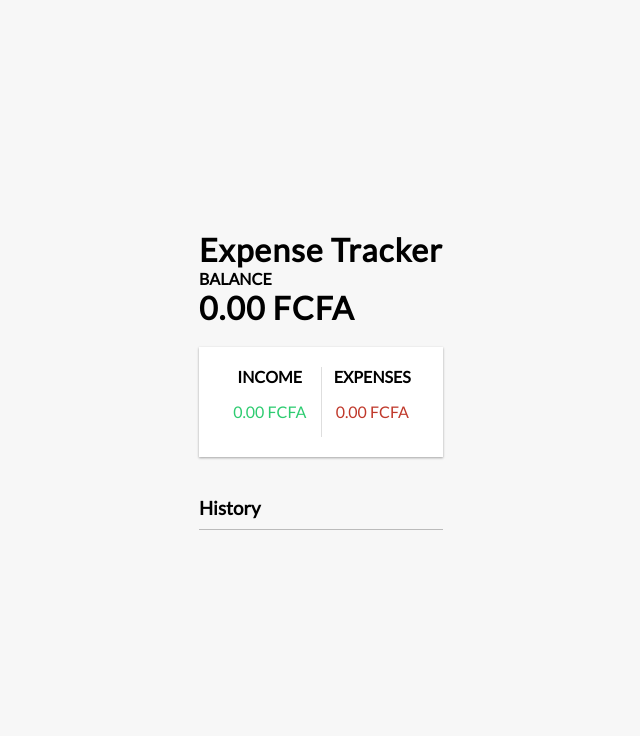
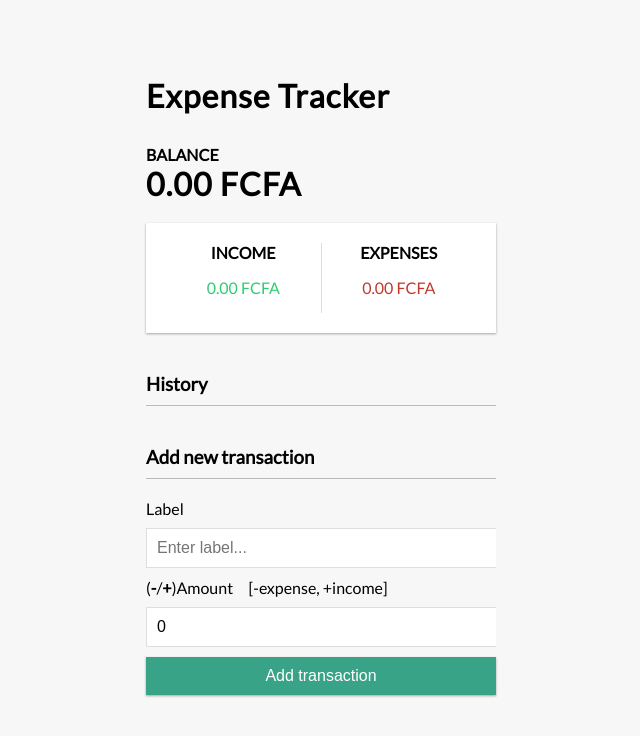
Before and after one commit to rigole/ReactJS-Applications, a React (Create React App) app in the folder expense-tracker/: page / in a window 1280 px wide. Shown: the top 736 px of the page, without its empty margins (319-959 px from the left). Built offline with nearby package versions, Linux system fonts and the light colour scheme.

Commit message:
fixing the GlobalSate problem and css

```diff
--- a/expense-tracker/src/App.js
+++ b/expense-tracker/src/App.js
@@ -4,16 +4,20 @@
 import { Balance } from "./components/Balance";
 import {IncomeExpense} from "./components/IncomeExpense";
 import {TransactionList} from "./components/TransactionList";
-import {GlobalProvider} from "./context/GlobalSate";
+import {GlobalProvider} from "./context/GlobalState";
+import {AddTransaction} from "./components/AddTransaction";
 
 function App() {
   return (
     <>
         <GlobalProvider>
             <Header/>
-            <Balance/>
-            <IncomeExpense/>
-            <TransactionList/>
+            <div className="container">
+                 <Balance/>
+                <IncomeExpense/>
+                <TransactionList/>
+                <AddTransaction/>
+            </div>
         </GlobalProvider>
     </>
   );
--- a/expense-tracker/src/components/AddTransaction.js
+++ b/expense-tracker/src/components/AddTransaction.js
@@ -22,15 +22,25 @@
             <form onSubmit={onSubmit}>
                 <div className="form-control">
                     <label htmlFor="text">Label</label>
-                    <input type="text" placeholder="Enter label..." onChange={(e) => {setText(e.target.value)}}/>
+                    <input
+                        type="text"
+                        value={text}
+                        placeholder="Enter label..."
+                        onChange={(e) => {setText(e.target.value)}}
+                    />
                 </div>
                 <div className="form-control">
                     <label htmlFor="amount">
                         (<b>-</b>/<b>+</b>)Amount &nbsp; &nbsp; [-expense, +income]
                     </label>
-                    <input type="number" placeholder="Enter amount..." onChange={(e) => {setAmount(e.target.value)}}/>
+                    <input
+                        type="number"
+                        value={amount}
+                        placeholder="Enter amount..."
+                        onChange={(e) => {setAmount(e.target.value)}}
+                    />
                 </div>
-                <button className="btn">Add transaction</button>
+                <button className="btn" >Add transaction</button>
             </form>
 
         </>
--- a/expense-tracker/src/components/Balance.js
+++ b/expense-tracker/src/components/Balance.js
@@ -1,12 +1,12 @@
 import React, {useContext} from "react";
-import { GlobalContext } from "../context/GlobalSate";
+import { GlobalContext } from "../context/GlobalState";
 
 function moneyFormatter(num){
     let p = num.toFixed(2).split(".");
     return (
         p[0].split("").reverse().reduce(function (acc, num, i, orig){
             return num === "-" ? acc : num + (i && !(i % 3) ? "," : "") + acc;
-        }, "" ) + "." + p[1] + " " +"FCFA"
+        }, "" ) + "." + p[1] + "  " +"FCFA"
     );
 }
 
--- a/expense-tracker/src/components/IncomeExpense.js
+++ b/expense-tracker/src/components/IncomeExpense.js
@@ -1,5 +1,5 @@
 import React, {useContext} from "react";
-import { GlobalContext } from "../context/GlobalSate";
+import { GlobalContext } from "../context/GlobalState";
 
 
 function moneyFormatter(num){
--- a/expense-tracker/src/components/Transaction.js
+++ b/expense-tracker/src/components/Transaction.js
@@ -1,5 +1,5 @@
 import React, {useContext} from "react";
-import {GlobalContext} from "../context/GlobalSate";
+import {GlobalContext} from "../context/GlobalState";
 
 
 
@@ -16,12 +16,11 @@
 
 export const Transaction = ({ transaction }) => {
 
-
     const { deleteTransaction } = useContext(GlobalContext);
     const sign = transaction.amount < 0 ? "-" : "+";
     return (
         <li className={transaction.amount < 0 ? "minus" : "plus"}>
-            {transaction.text} <span> {sign} {moneyFormatter(transaction.amount)}</span>
+            {transaction.text} {" "} <span> {sign} {moneyFormatter(transaction.amount)}</span>
             <button className="delete-btn"
             onClick={() => deleteTransaction(transaction.id)}>x</button>
         </li>
--- a/expense-tracker/src/components/TransactionList.js
+++ b/expense-tracker/src/components/TransactionList.js
@@ -1,9 +1,9 @@
 import React, {useContext} from "react";
 import { Transaction } from "./Transaction";
-import {GlobalContext} from "../context/GlobalSate";
+import {GlobalContext} from "../context/GlobalState";
 
 export const TransactionList = () => {
-    const { transactions } = useContext(GlobalContext)
+    const { transactions } = useContext(GlobalContext);
     return (
         <div>
             <h3>History</h3>
--- a/expense-tracker/src/context/AppReducer.js
+++ b/expense-tracker/src/context/AppReducer.js
@@ -1,5 +1,5 @@
 export default (state, action) => {
-     switch (action.action) {
+     switch (action.type) {
          case 'DELETE_TRANSACTION':
              return {
                  ...state,
```
Also changed, not shown: expense-tracker/src/context/GlobalState.js (renamed from expense-tracker/src/context/GlobalSate.js).
